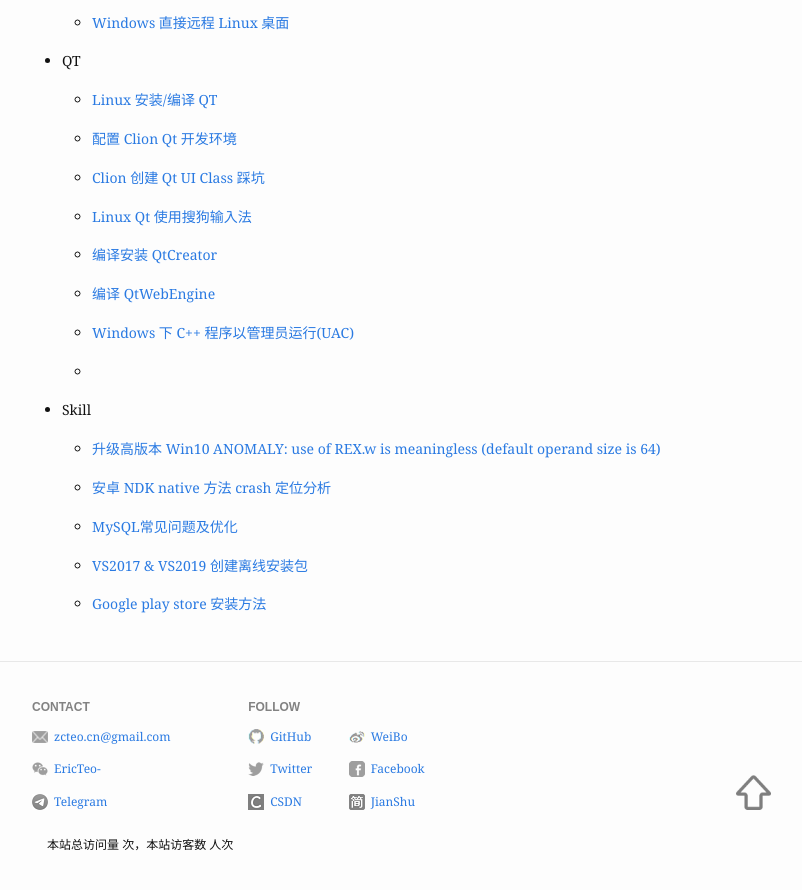
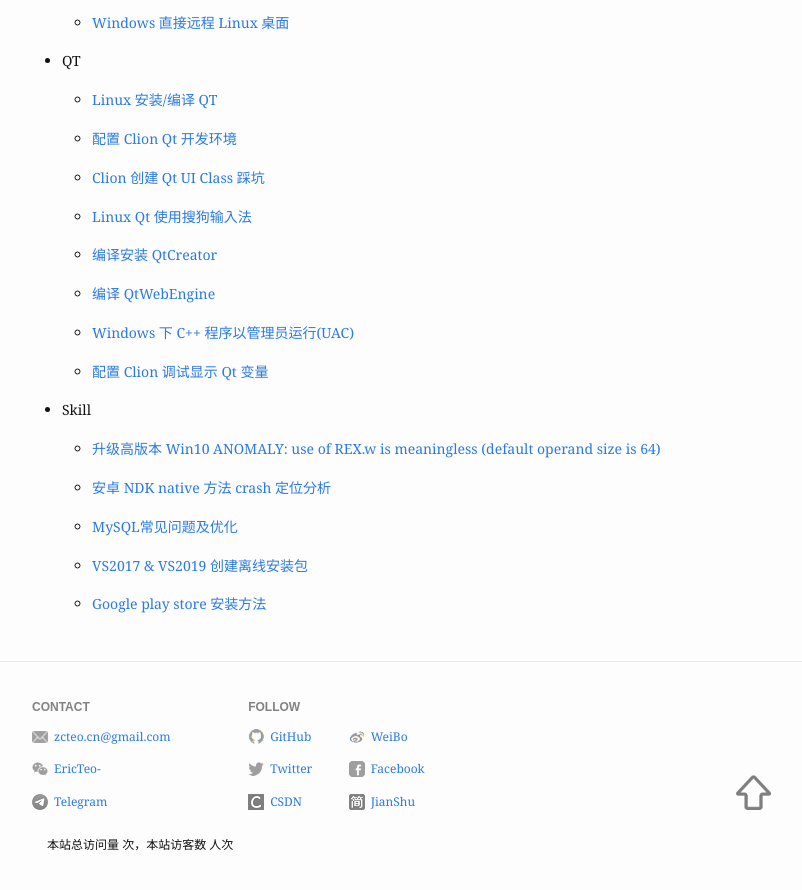
Before and after one commit to zcteo/bay, a Jekyll site: the page built from blog.md, in a window 1280 px wide and 900 px high, scrolled down 1517 px. Shown: the top 890 px of the window, without its empty margins (288-1090 px from the left). Built offline with Jekyll 4.4.1, drawn with Linux system fonts in a browser that asks for light colours; comment, search, counter and statistics services are not loaded.

Commit message:
修改调试Qt文章

```diff
--- a/blog.md
+++ b/blog.md
@@ -95,7 +95,7 @@
 
   * [Windows 下 C++ 程序以管理员运行(UAC)](blog/QT/./006_QtUAC.md)
 
-  * [](blog/QT/./007_CLionQtDebug.md)
+  * [配置 Clion 调试显示 Qt 变量](blog/QT/./007_CLionQtDebug.md)
 
 * Skill
 
```
Also changed, not shown: blog/QT/007_CLionQtDebug.md (+0 -2 lines).
